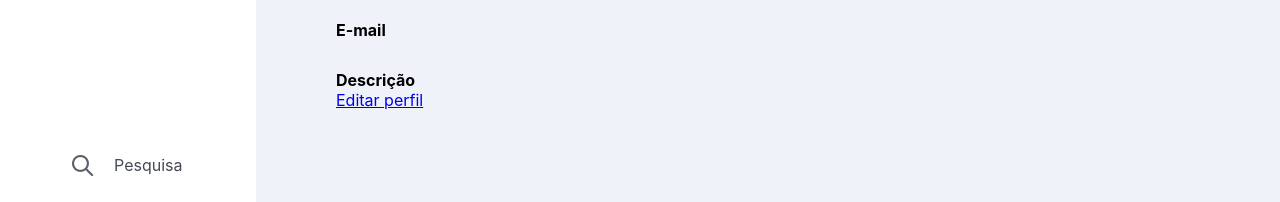
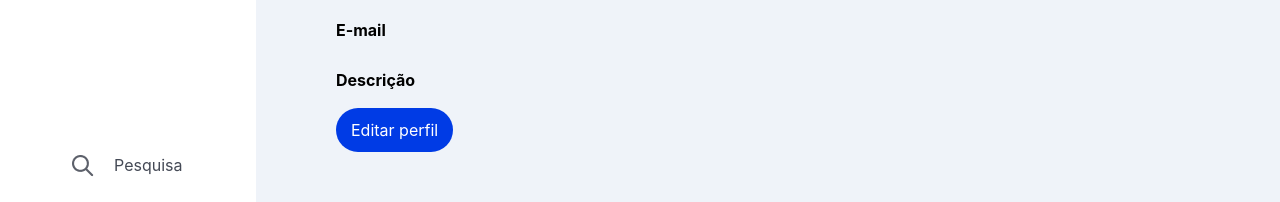
Before and after one commit to renanmarquesgarcia/trybetunes, a React (Vite) app: page /profile in a window 1280 px wide. Shown: the part 240-442 px from the top of the page. Built offline with nearby package versions, Linux system fonts and the light colour scheme.

Commit message:
Adds style to login page

```diff
--- a/src/pages/profile/Profile.css
+++ b/src/pages/profile/Profile.css
@@ -12,7 +12,6 @@
 }
 
 .profile__image {
-  align-self: flex-start;
   border-radius: 170px;
   box-shadow: -9px 8px 8px 0 rgba(0, 0, 0, 0.2);
   flex-shrink: 0;
@@ -27,6 +26,16 @@
   padding: 50px 80px;
 }
 
-.profile__email {
+.profile__info > div {
   margin-bottom: 30px;
+  width: 60%;
 }
+
+.link__profile__edit {
+  background-color: #003be5;
+  border-radius: 100px;
+  color: white;
+  cursor: pointer;
+  padding: 12px 15px;
+  text-decoration: none;
+}
--- a/src/pages/profile/Profile.tsx
+++ b/src/pages/profile/Profile.tsx
@@ -42,7 +42,7 @@ function Profile() {
             </div>
           </section>
           <section className="profile__info">
-            <div className="profile__email">
+            <div>
               <h4>E-mail</h4>
               <span>{email}</span>
             </div>
@@ -50,7 +50,12 @@ function Profile() {
               <h4>Descrição</h4>
               <span>{description}</span>
             </div>
-            <Link to="/profile/edit">Editar perfil</Link>
+            <Link
+              to="/profile/edit"
+              className="link__profile__edit"
+            >
+              Editar perfil
+            </Link>
           </section>
         </section>
       )
```
